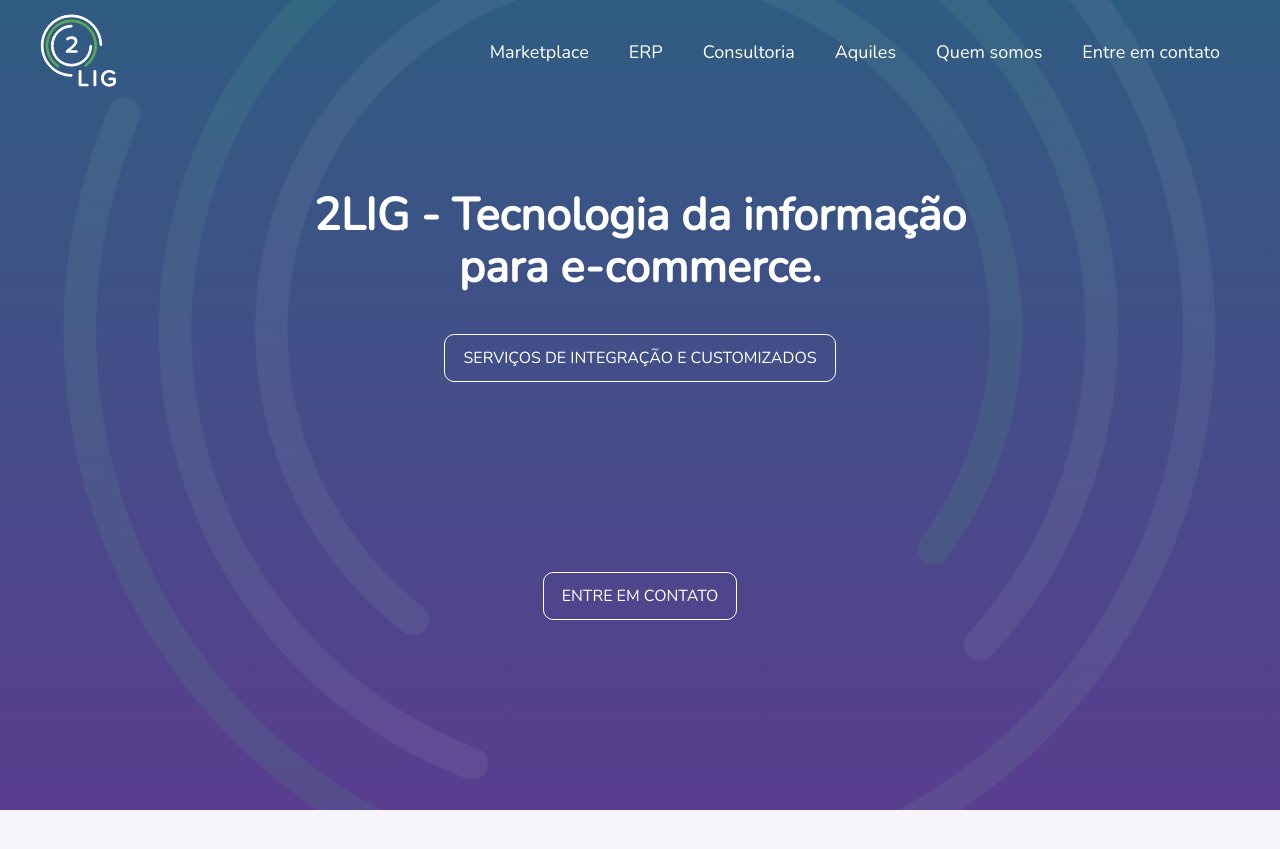
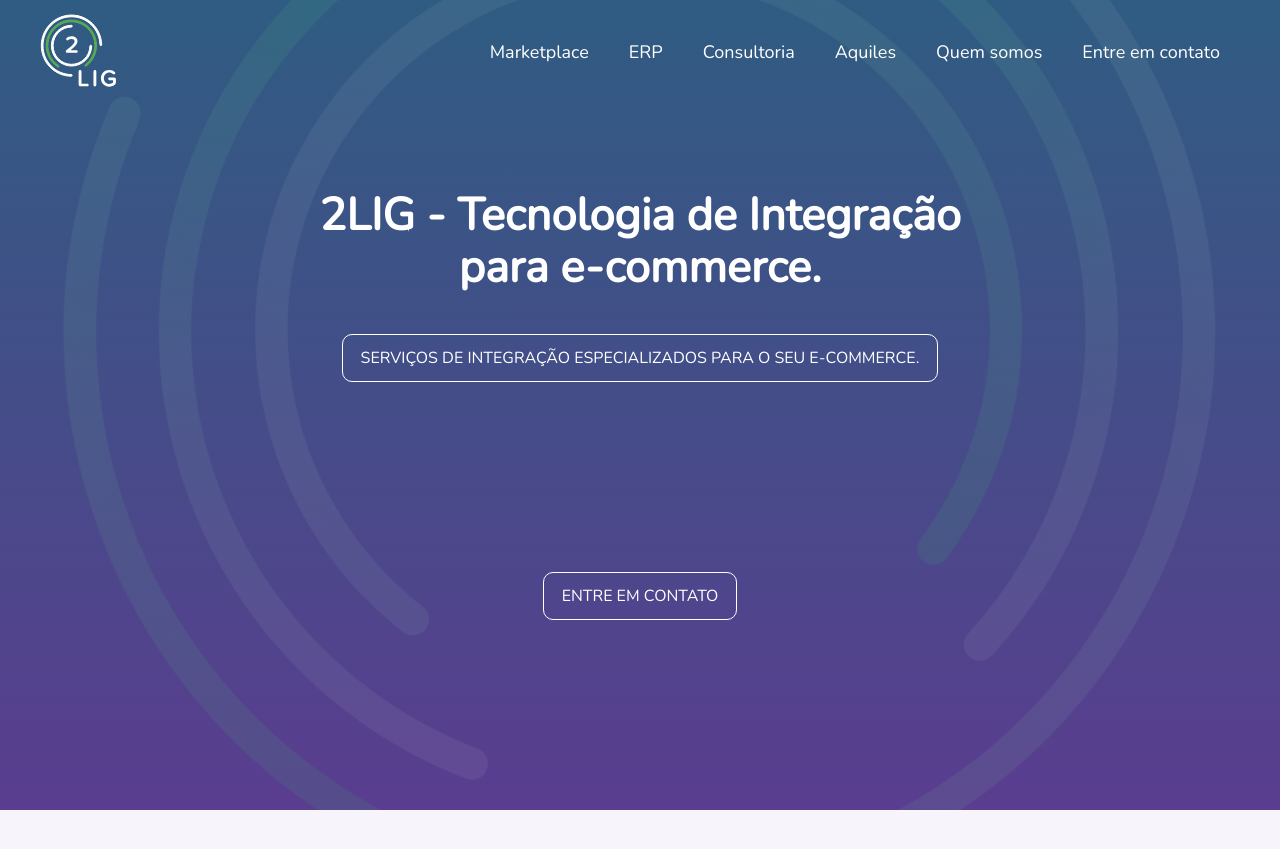
Before and after one commit to leandrooriente/2lig, a Jekyll site: the page built from index.html, in a window 1280 px wide and 900 px high. Shown: the top 849 px of the window. Built offline with Jekyll 4.4.1, drawn with Linux system fonts in a browser that asks for light colours; nearby versions of some CDN libraries; library files that are not in the unit come from our copies.

Commit message:
Updated Headline

```diff
--- a/_includes/headline.html
+++ b/_includes/headline.html
@@ -1,6 +1,6 @@
 <section class="headline">
-  <h1 class="headline-title">2LIG - Tecnologia da informação para e-commerce.</h1>
-  <a href="#contact" class="headline-button anchor">Serviços de integração e customizados</a><br>
+  <h1 class="headline-title">2LIG - Tecnologia de Integração para e-commerce.</h1>
+  <a href="#contact" class="headline-button anchor">Serviços de integração especializados para o seu e-commerce.</a><br>
   <a href="#contact" class="headline-button anchor">Entre em contato</a>
   <img class="headline-circle-background-small" src="{{site.baseurl}}/assets/big-circle.svg" />
   <img class="headline-circle-background-medium" src="{{site.baseurl}}/assets/normal-circle.svg" />
```
